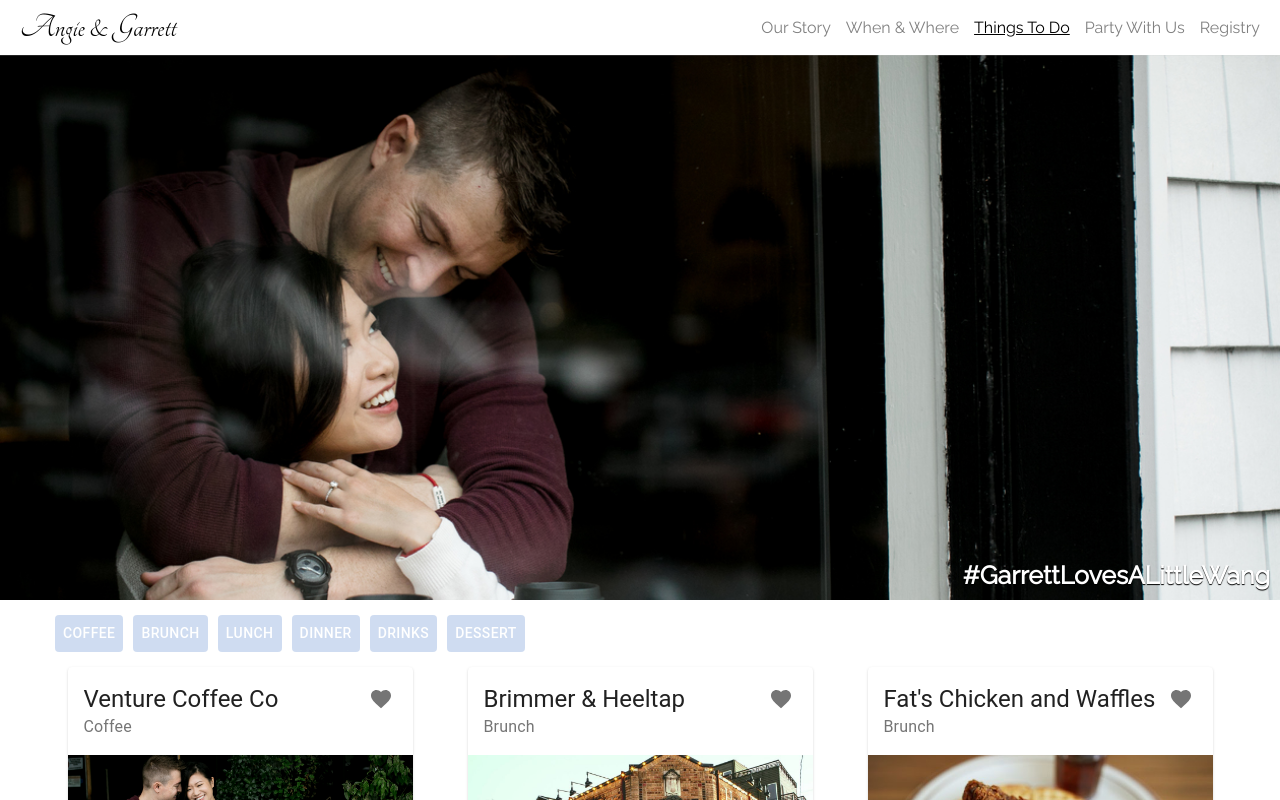
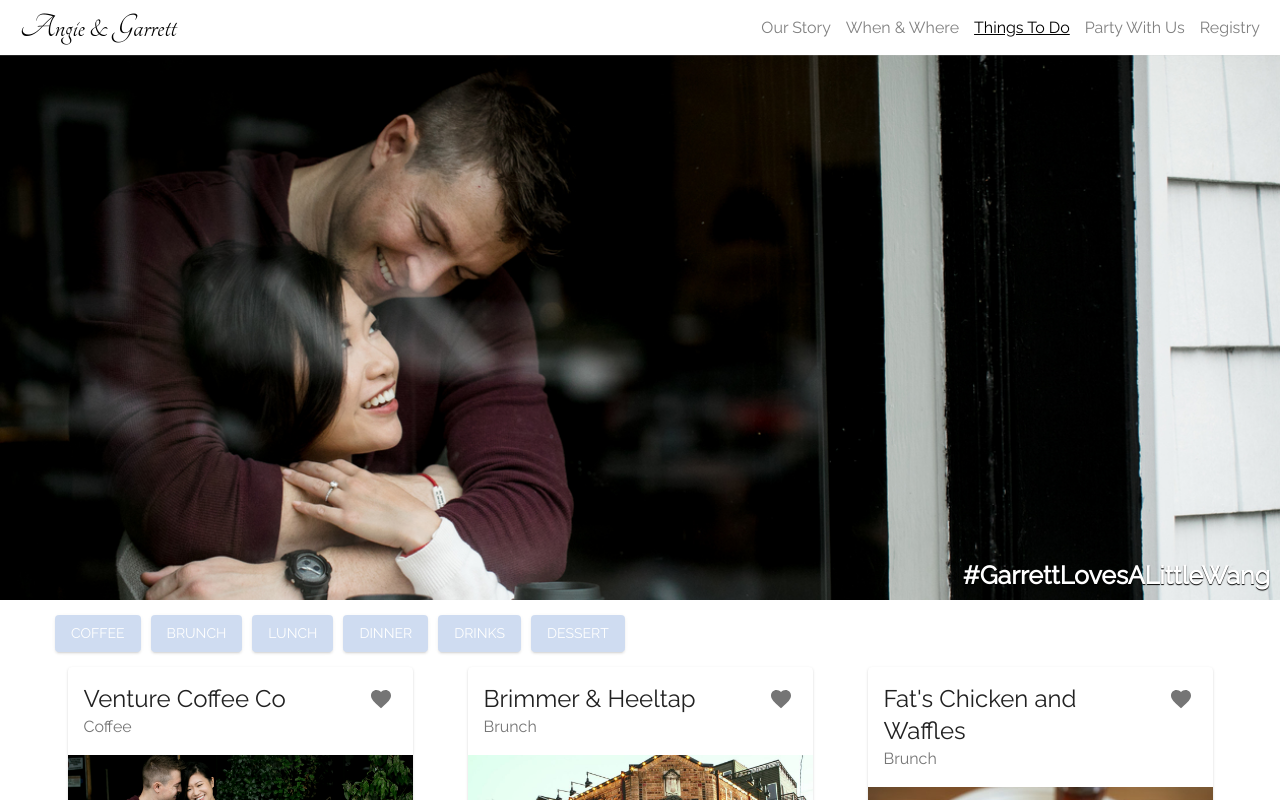
Before and after one commit to garrett56x/wedding-site, a React (Create React App) app: page /things-to-do in a window 1280 px wide. Shown: the top 800 px of the page. Built offline with nearby package versions, Linux system fonts and the light colour scheme.

Commit message:
Changed typography font, and updated filter button styles

```diff
--- a/src/App.js
+++ b/src/App.js
@@ -1,5 +1,6 @@
 import React, { useState } from "react";
 import { BrowserRouter as Router, Switch, Route } from "react-router-dom";
+import { ThemeProvider } from "@material-ui/core";
 import "./App.css";
 import Home from "./client/Home/Home.jsx";
 import Location from "./client/Location/Location.jsx";
@@ -11,6 +12,7 @@ import ScrollToTop from "./client/Components/ScrollToTop/ScrollToTop.jsx";
 import { IconButton } from "@material-ui/core";
 import Menu from "@material-ui/icons/Menu";
 import FavoriteContext from "./FavoriteContext.js";
+import appTheme from "./AppTheme.js";
 
 export default function App() {
   const [displaySidebar, setDisplaySideBar] = useState(false);
@@ -18,6 +20,7 @@ export default function App() {
 
   return (
     <FavoriteContext.Provider value={favoriteHook}>
+      <ThemeProvider theme={appTheme}>
         <Router>
           <ScrollToTop />
           <header>
@@ -51,6 +54,7 @@ export default function App() {
             </Switch>
           </div>
         </Router>
+      </ThemeProvider>
     </FavoriteContext.Provider>
   );
 }
--- /dev/null
+++ b/src/AppTheme.js
@@ -0,0 +1,16 @@
+import { createMuiTheme } from "@material-ui/core/styles";
+
+const appTheme = createMuiTheme({
+  palette: {
+    primary: {
+      main: "#88AADD",
+    },
+  },
+  typography: {
+    fontFamily: [
+        "'Raleway'", "sans-serif"
+    ].join(','),
+  },
+});
+
+export default appTheme;
--- a/src/client/ThingsToDo/ThingsToDo.jsx
+++ b/src/client/ThingsToDo/ThingsToDo.jsx
@@ -57,7 +57,9 @@ export default function ThingsToDo() {
           (<Button
               key={filter}
               aria-label={filter}
-              className={filters.indexOf(filter) >= 0 ? classes.filterButtonOn : classes.filterButton}
+              color="primary"
+              variant="contained"
+              className={filters.indexOf(filter) >= 0 ? [classes.filterButton, classes.filterButtonOn] : classes.filterButton}
               onClick={() => clickFilter(filter)}
             >
               {filter}
--- a/src/client/ThingsToDo/ThingsToDoStyles.js
+++ b/src/client/ThingsToDo/ThingsToDoStyles.js
@@ -18,23 +18,11 @@ const useStyles = makeStyles((theme) => ({
     },
     filterButton: {
       color: "#fff",
-      background: "#88AADD",
       margin: "5px",
       opacity: 0.4,
-      '&:hover': {
-        background: "#88AADD",
-        opacity: 0.5,
-      }
     },
     filterButtonOn: {
-      color: "#fff",
-      background: "#88AADD",
-      margin: "5px",
       opacity: 1,
-     '&:hover': {
-        background: "#88AADD",
-        opacity: 0.9,
-      }
     },
     items: {
       width: "100%",
```
Lines whose indentation alone changed are shown as unchanged.
